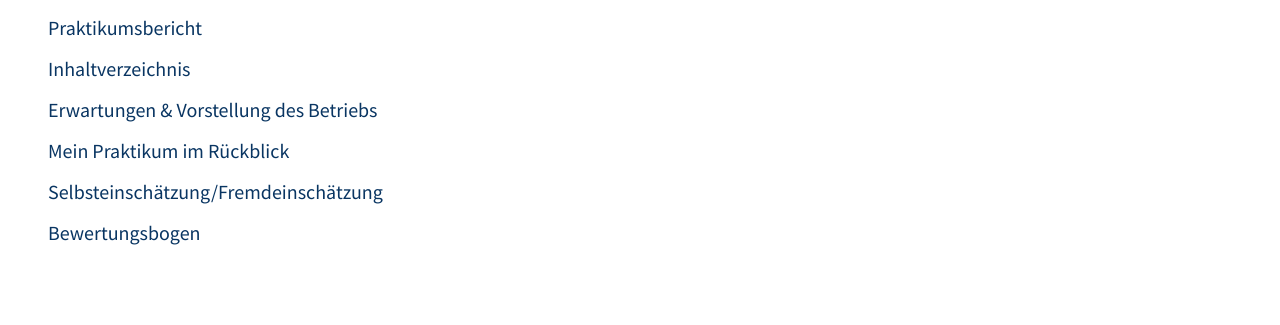
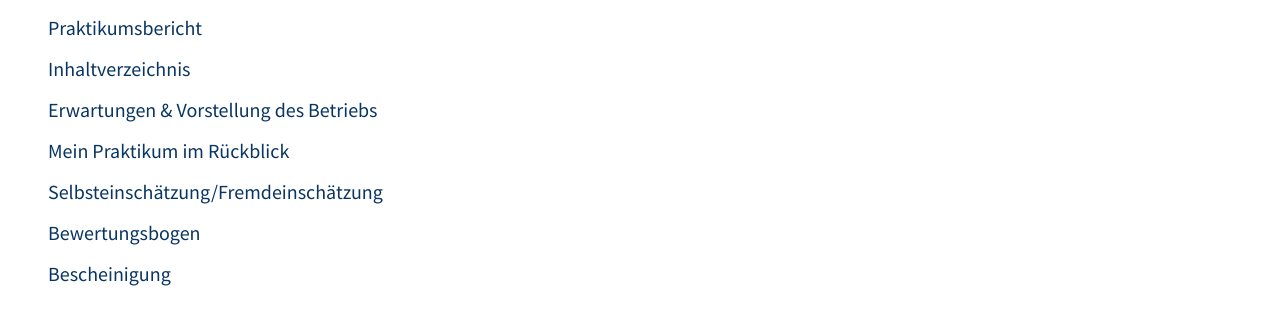
Before and after one commit to xcx0896/Praktikumsmappe, a plain HTML site: page index.html in a window 1280 px wide. Shown: the part 219-544 px from the top of the page. Drawn offline with Linux system fonts and the light colour scheme.

Commit message:
Bescheinigung

```diff
--- a/index.html
+++ b/index.html
@@ -34,6 +34,7 @@
         <ul><a href="MPR.html">Mein Praktikum im Rückblick</a></ul>
         <ul><a href="Selbseinschätzung.pdf">Selbsteinschätzung/Fremdeinschätzung</a></ul>
         <ul><a href="Bewertung der Praktikumsmappe.pdf">Bewertungsbogen</a></ul>
+        <ul><a href="../Praktikumsmappe/Praktikums Bescheinigung.pdf">Bescheinigung</a></ul>
 
         <div class="NMGlogo">
             <img src="NMG.jpg" alt="NMGlogo.jpg" height="130px">
```
Also changed, not shown: 1 other file.
